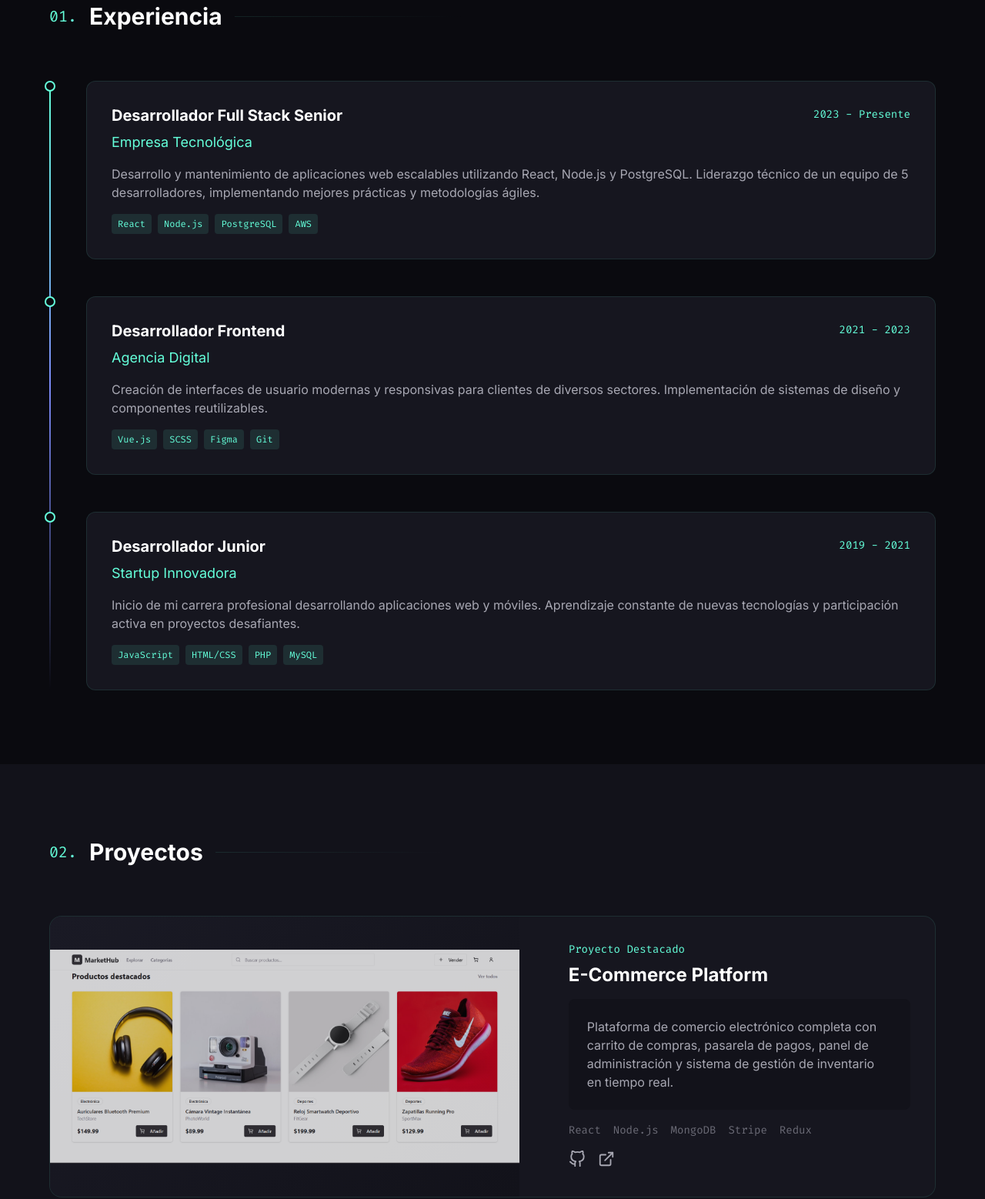
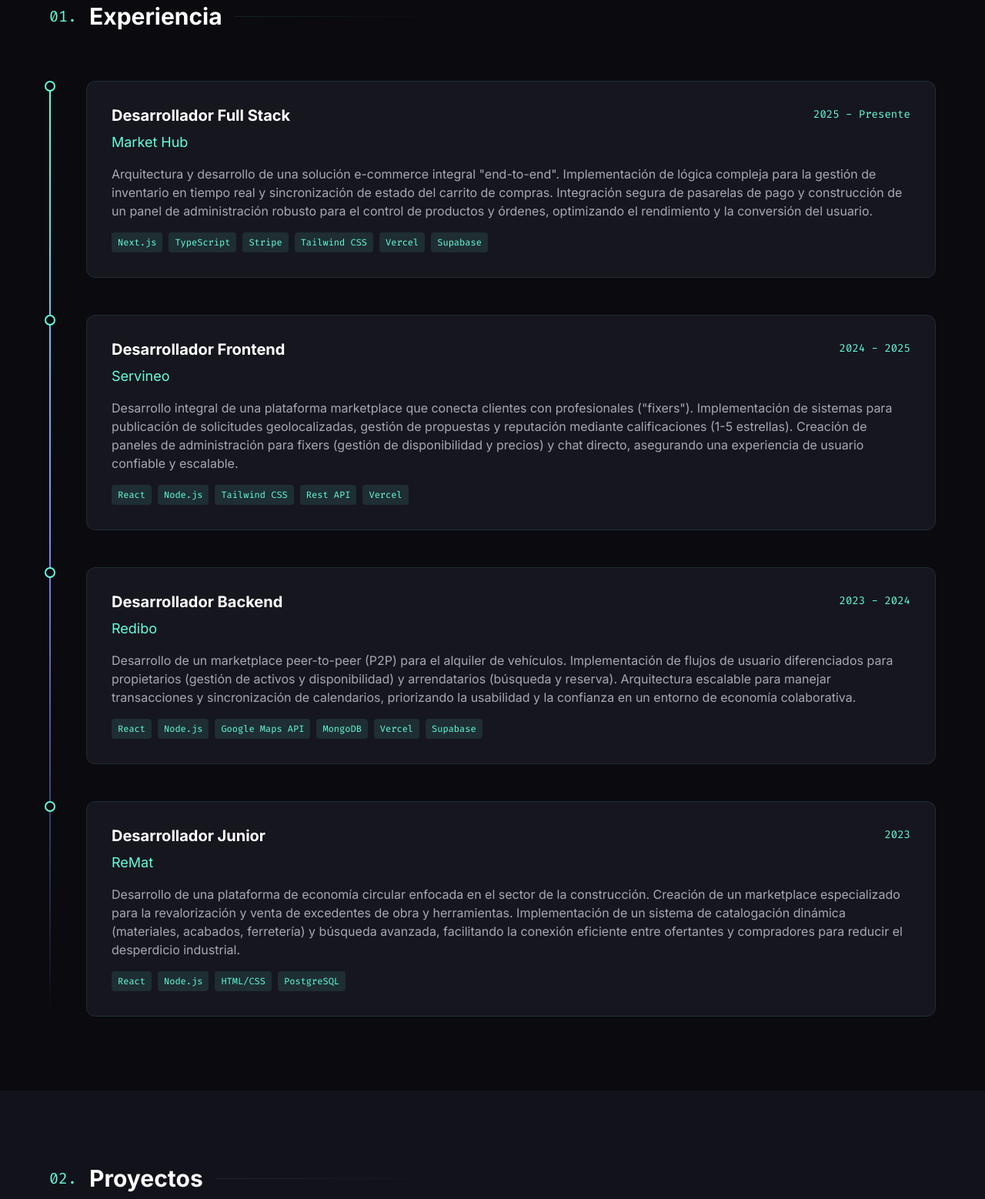
Before and after one commit to Yamil-Lara/Yamil-Lara.github.io, a plain HTML site: page index.html in a window 1280 px wide. Shown: the part 893-2451 px from the top of the page at 77% size. Drawn offline with Linux system fonts and the light colour scheme.

Commit message:
Actualización
Experiencia 23, 24, 25
Falta Proyectos?

```diff
--- a/index.html
+++ b/index.html
@@ -95,22 +95,26 @@
                     <div class="timeline-marker"></div>
                     <div class="timeline-content">
                         <div class="experience-header">
-                            <h3 class="experience-role">Desarrollador Full Stack Senior</h3>
-                            <span class="experience-period">2023 - Presente</span>
+                            <h3 class="experience-role">Desarrollador Full Stack</h3>
+                            <span class="experience-period">2025 - Presente</span>
                         </div>
                         <p class="experience-company">
-                            <a href="#">Empresa Tecnológica</a>
+                            <a href="https://market-hub-mocha.vercel.app/">Market Hub</a>
                         </p>
                         <p class="experience-description">
-                            Desarrollo y mantenimiento de aplicaciones web escalables utilizando
-                            React, Node.js y PostgreSQL. Liderazgo técnico de un equipo de 5
-                            desarrolladores, implementando mejores prácticas y metodologías ágiles.
+                            Arquitectura y desarrollo de una solución e-commerce integral "end-to-end".
+                            Implementación de lógica compleja para la gestión de inventario en tiempo real
+                            y sincronización de estado del carrito de compras. Integración segura de
+                            pasarelas de pago y construcción de un panel de administración robusto para el control
+                            de productos y órdenes, optimizando el rendimiento y la conversión del usuario.
                         </p>
                         <div class="experience-tags">
-                            <span class="tag">React</span>
-                            <span class="tag">Node.js</span>
-                            <span class="tag">PostgreSQL</span>
-                            <span class="tag">AWS</span>
+                            <span class="tag">Next.js</span>
+                            <span class="tag">TypeScript</span>
+                            <span class="tag">Stripe</span>
+                            <span class="tag">Tailwind CSS</span>
+                            <span class="tag">Vercel</span>
+                            <span class="tag">Supabase</span>
                         </div>
                     </div>
                 </div>
@@ -121,21 +125,24 @@
                     <div class="timeline-content">
                         <div class="experience-header">
                             <h3 class="experience-role">Desarrollador Frontend</h3>
-                            <span class="experience-period">2021 - 2023</span>
+                            <span class="experience-period">2024 - 2025</span>
                         </div>
                         <p class="experience-company">
-                            <a href="#">Agencia Digital</a>
+                            <a href="https://servineo-front-liard.vercel.app/">Servineo</a>
                         </p>
                         <p class="experience-description">
-                            Creación de interfaces de usuario modernas y responsivas para
-                            clientes de diversos sectores. Implementación de sistemas de
-                            diseño y componentes reutilizables.
+                            Desarrollo integral de una plataforma marketplace que conecta clientes con profesionales ("fixers").
+                            Implementación de sistemas para publicación de solicitudes geolocalizadas,
+                            gestión de propuestas y reputación mediante calificaciones (1-5 estrellas).
+                            Creación de paneles de administración para fixers (gestión de disponibilidad y precios)
+                            y chat directo, asegurando una experiencia de usuario confiable y escalable.
                         </p>
                         <div class="experience-tags">
-                            <span class="tag">Vue.js</span>
-                            <span class="tag">SCSS</span>
-                            <span class="tag">Figma</span>
-                            <span class="tag">Git</span>
+                            <span class="tag">React</span>
+                            <span class="tag">Node.js</span>
+                            <span class="tag">Tailwind CSS</span>
+                            <span class="tag">Rest API</span>
+                            <span class="tag">Vercel</span>
                         </div>
                     </div>
                 </div>
@@ -145,22 +152,54 @@
                     <div class="timeline-marker"></div>
                     <div class="timeline-content">
                         <div class="experience-header">
-                            <h3 class="experience-role">Desarrollador Junior</h3>
-                            <span class="experience-period">2019 - 2021</span>
+                            <h3 class="experience-role">Desarrollador Backend</h3>
+                            <span class="experience-period">2023 - 2024</span>
                         </div>
                         <p class="experience-company">
-                            <a href="#">Startup Innovadora</a>
+                            <a href="https://front-redibo.vercel.app/">Redibo</a>
                         </p>
                         <p class="experience-description">
-                            Inicio de mi carrera profesional desarrollando aplicaciones web
-                            y móviles. Aprendizaje constante de nuevas tecnologías y participación
-                            activa en proyectos desafiantes.
+                            Desarrollo de un marketplace peer-to-peer (P2P) para el alquiler de vehículos.
+                            Implementación de flujos de usuario diferenciados para propietarios
+                            (gestión de activos y disponibilidad) y arrendatarios (búsqueda y reserva).
+                            Arquitectura escalable para manejar transacciones y sincronización de calendarios,
+                            priorizando la usabilidad y la confianza en un entorno de economía colaborativa.
                         </p>
                         <div class="experience-tags">
-                            <span class="tag">JavaScript</span>
+                            <span class="tag">React</span>
+                            <span class="tag">Node.js</span>
+                            <span class="tag">Google Maps API</span>
+                            <span class="tag">MongoDB</span>
+                            <span class="tag">Vercel</span>
+                            <span class="tag">Supabase</span>
+                        </div>
+                    </div>
+                </div>
+
+                <!-- Experiencia 4 -->
+                <div class="timeline-item">
+                    <div class="timeline-marker"></div>
+                    <div class="timeline-content">
+                        <div class="experience-header">
+                            <h3 class="experience-role">Desarrollador Junior</h3>
+                            <span class="experience-period">2023</span>
+                        </div>
+                        <p class="experience-company">
+                            <a href="#">ReMat</a>
+                        </p>
+                        <p class="experience-description">
+                            Desarrollo de una plataforma de economía circular enfocada en el
+                            sector de la construcción. Creación de un marketplace especializado para la
+                            revalorización y venta de excedentes de obra y herramientas. Implementación
+                            de un sistema de catalogación dinámica (materiales, acabados, ferretería) y
+                            búsqueda avanzada, facilitando la conexión eficiente entre ofertantes y
+                            compradores para reducir el desperdicio industrial.
+                        </p>
+                        <div class="experience-tags">
+                            <span class="tag">React</span>
+                            <span class="tag">Node.js</span>
                             <span class="tag">HTML/CSS</span>
-                            <span class="tag">PHP</span>
-                            <span class="tag">MySQL</span>
+                            <span class="tag">PostgreSQL</span>
                         </div>
                     </div>
                 </div>
@@ -195,17 +234,17 @@
                             </p>
                         </div>
                         <ul class="project-tech-list">
+                            <li>Vite</li>
+                            <li>TypeScript</li>
                             <li>React</li>
-                            <li>Node.js</li>
-                            <li>MongoDB</li>
-                            <li>Stripe</li>
-                            <li>Redux</li>
+                            <li>shadcn-ui</li>
+                            <li>Tailwind CSS</li>
                         </ul>
                         <div class="project-links">
                             <a href="https://github.com/Yamil-Lara/Market-Hub" class="project-link" aria-label="GitHub">
                                 <svg xmlns="http://www.w3.org/2000/svg" width="22" height="22" viewBox="0 0 24 24" fill="none" stroke="currentColor" stroke-width="2" stroke-linecap="round" stroke-linejoin="round"><path d="M9 19c-5 1.5-5-2.5-7-3m14 6v-3.87a3.37 3.37 0 0 0-.94-2.61c3.14-.35 6.44-1.54 6.44-7A5.44 5.44 0 0 0 20 4.77 5.07 5.07 0 0 0 19.91 1S18.73.65 16 2.48a13.38 13.38 0 0 0-7 0C6.27.65 5.09 1 5.09 1A5.07 5.07 0 0 0 5 4.77a5.44 5.44 0 0 0-1.5 3.78c0 5.42 3.3 6.61 6.44 7A3.37 3.37 0 0 0 9 18.13V22"></path></svg>
                             </a>
-                            <a href="#" class="project-link" aria-label="External Link">
+                            <a href="https://market-hub-mocha.vercel.app/" class="project-link" aria-label="External Link">
                                 <svg xmlns="http://www.w3.org/2000/svg" width="22" height="22" viewBox="0 0 24 24" fill="none" stroke="currentColor" stroke-width="2" stroke-linecap="round" stroke-linejoin="round"><path d="M18 13v6a2 2 0 0 1-2 2H5a2 2 0 0 1-2-2V8a2 2 0 0 1 2-2h6"></path><polyline points="15 3 21 3 21 9"></polyline><line x1="10" y1="14" x2="21" y2="3"></line></svg>
                             </a>
                         </div>
```
